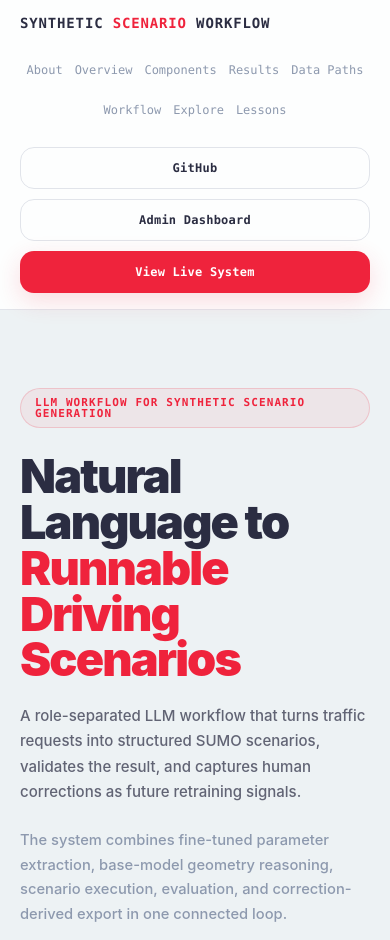
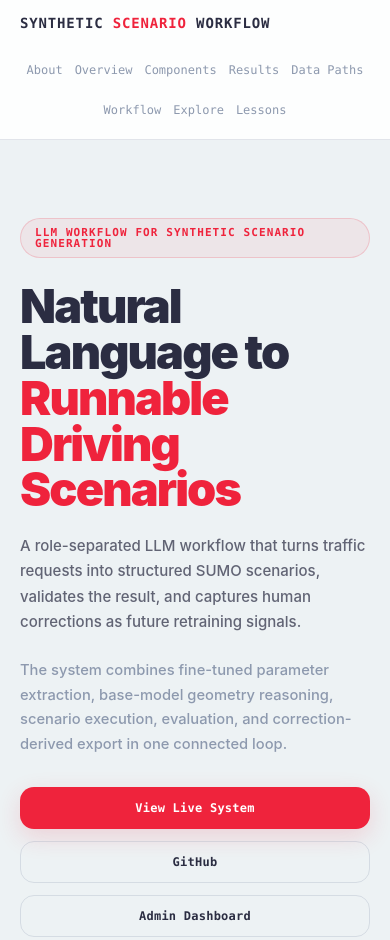
Before and after one commit to sewon-p/sumo-traffic-agent, a plain HTML site: page web/about.html in a window 390 px wide. Shown: the top 940 px of the page. Drawn offline with Linux system fonts and the light colour scheme; a web font is replaced by a local one.

Commit message:
Add LaTeX formula for BPR model, hide mobile nav buttons
- README: render BPR speed-flow equation as LaTeX block
- about.html: hide nav action buttons on mobile viewport

Co-Authored-By: Claude Opus 4.6 (1M context) <noreply@anthropic.com>

```diff
--- a/web/about.html
+++ b/web/about.html
@@ -775,8 +775,7 @@
     }
 
     .nav-actions {
-      width: 100%;
-      flex-wrap: wrap;
+      display: none;
     }
 
     main {
```
Also changed, not shown: README.md.
